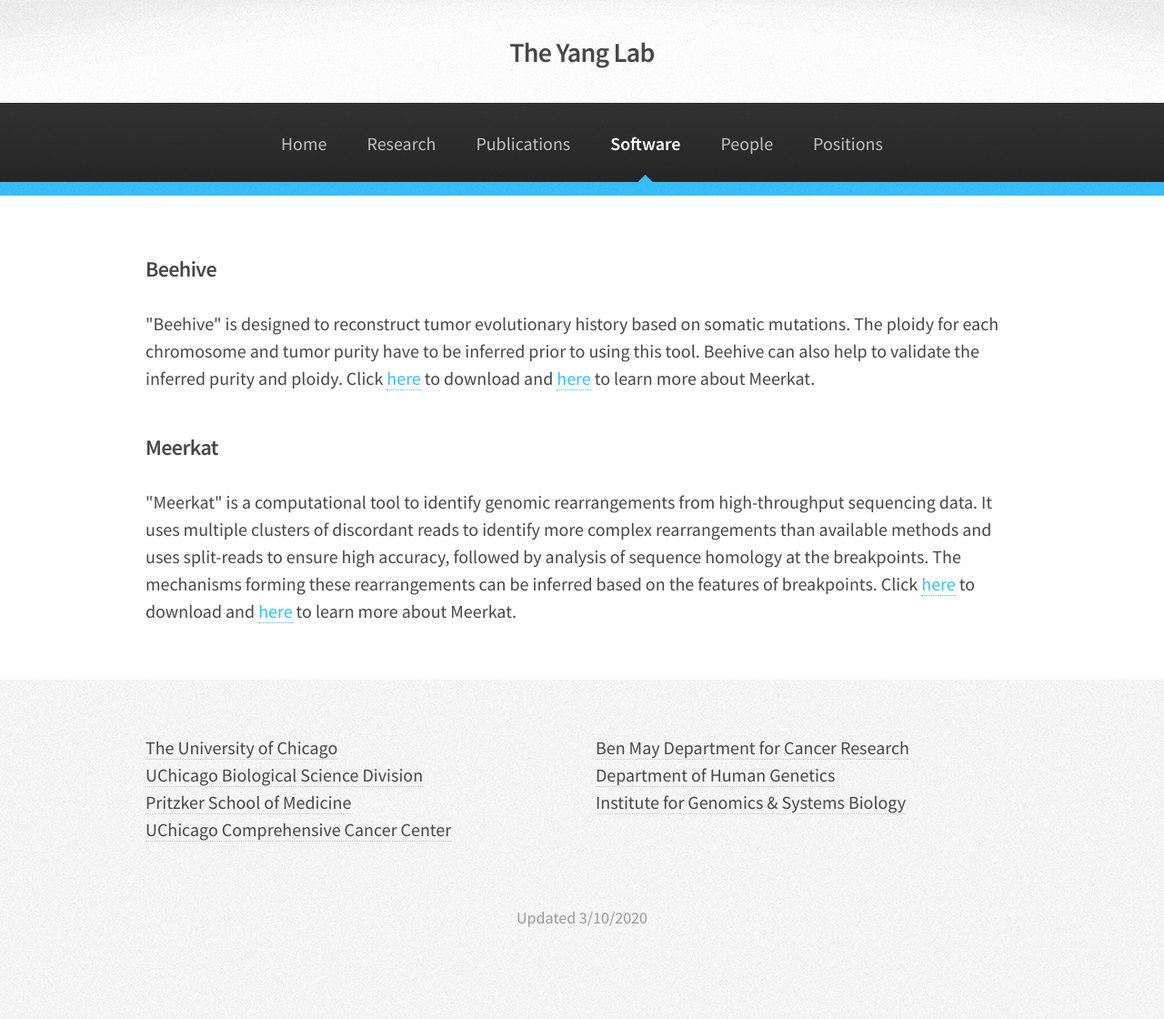
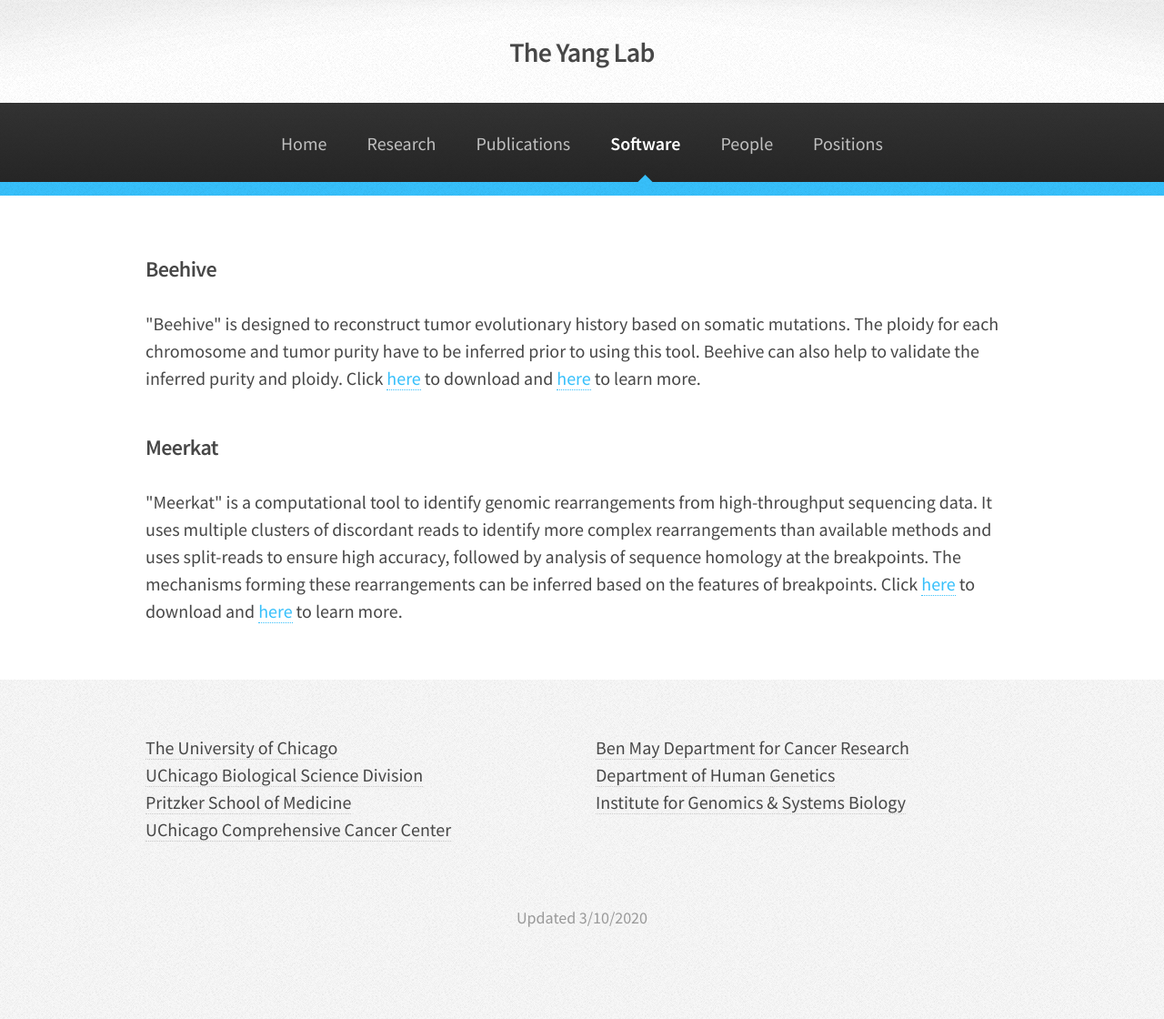
Before and after one commit to guru-yang/test, a Jekyll site: the page built from software.html, in a window 1280 px wide. Shown: the whole page at 91% size. Built offline with Jekyll 4.4.1, drawn with Linux system fonts in a browser that asks for light colours.

Commit message:
Update software.html

```diff
--- a/software.html
+++ b/software.html
@@ -12,10 +12,10 @@
 					<article>
 
 						<h3>Beehive</h3>
-						<p>"Beehive" is designed to reconstruct tumor evolutionary history based on somatic mutations. The ploidy for each chromosome and tumor purity have to be inferred prior to using this tool. Beehive can also help to validate the inferred purity and ploidy. Click <a href="https://zenodo.org/record/3358081">here</a> to download and <a href="https://genomebiology.biomedcentral.com/articles/10.1186/s13059-019-1782-4">here</a> to learn more about Meerkat.</p>
+						<p>"Beehive" is designed to reconstruct tumor evolutionary history based on somatic mutations. The ploidy for each chromosome and tumor purity have to be inferred prior to using this tool. Beehive can also help to validate the inferred purity and ploidy. Click <a href="https://zenodo.org/record/3358081">here</a> to download and <a href="https://genomebiology.biomedcentral.com/articles/10.1186/s13059-019-1782-4">here</a> to learn more.</p>
 
 						<h3>Meerkat</h3>
-						<p>"Meerkat" is a computational tool to identify genomic rearrangements from high-throughput sequencing data. It uses multiple clusters of discordant reads to identify more complex rearrangements than available methods and uses split-reads to ensure high accuracy, followed by analysis of sequence homology at the breakpoints. The mechanisms forming these rearrangements can be inferred based on the features of breakpoints. Click <a href="http://compbio.med.harvard.edu/Meerkat/">here</a> to download and <a href="http://www.cell.com/cell/fulltext/S0092-8674(13)00451-0">here</a> to learn more about Meerkat.</p>
+						<p>"Meerkat" is a computational tool to identify genomic rearrangements from high-throughput sequencing data. It uses multiple clusters of discordant reads to identify more complex rearrangements than available methods and uses split-reads to ensure high accuracy, followed by analysis of sequence homology at the breakpoints. The mechanisms forming these rearrangements can be inferred based on the features of breakpoints. Click <a href="http://compbio.med.harvard.edu/Meerkat/">here</a> to download and <a href="http://www.cell.com/cell/fulltext/S0092-8674(13)00451-0">here</a> to learn more.</p>
 					</article>
 
 			</div>
```
